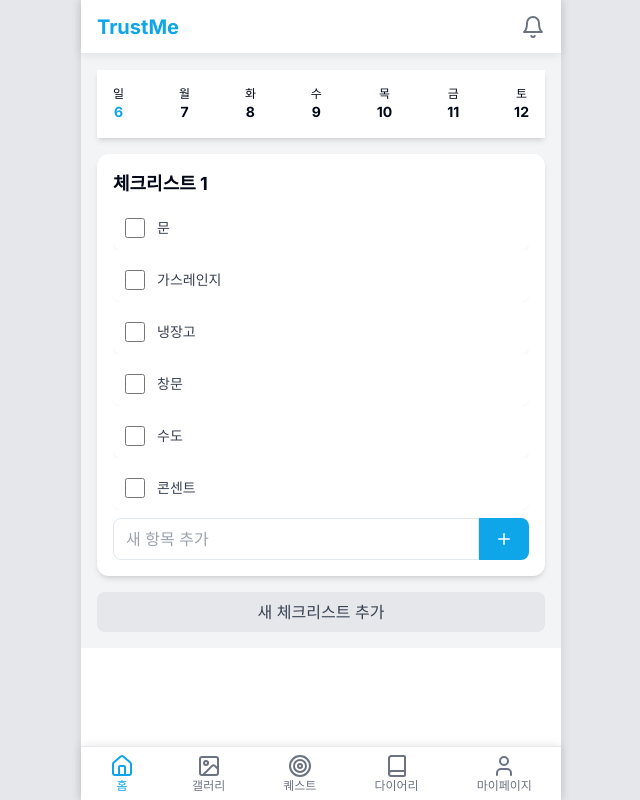
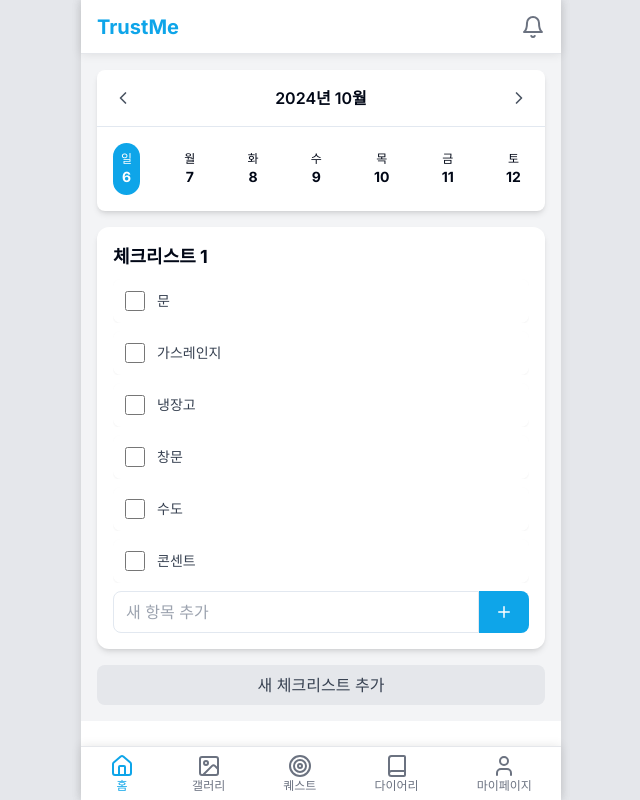
Before and after one commit to Monixc/capstone-trustme, a Next.js app: page /home in a window 1280 px wide. Shown: the whole page, without its empty margins (319-959 px from the left). Built offline with nearby package versions, Linux system fonts and the light colour scheme.

Commit message:
feat: 날짜 선택 기능

```diff
--- a/src/components/WeeklyCalender.tsx
+++ b/src/components/WeeklyCalender.tsx
@@ -1,35 +1,76 @@
-import { useState } from "react";
+import React, { useState } from "react";
+import { ChevronLeft, ChevronRight } from "lucide-react";
 
-const WeeklyCalendar = () => {
+const WeeklyCalendar: React.FC = () => {
   const [currentDate, setCurrentDate] = useState(new Date());
+  const [selectedDate, setSelectedDate] = useState(new Date());
 
-  const getWeekDates = () => {
+  const getWeekDates = (date: Date) => {
     const dates: Date[] = [];
+    const startOfWeek = new Date(date);
+    startOfWeek.setDate(date.getDate() - date.getDay());
+
     for (let i = 0; i < 7; i++) {
-      const date = new Date(currentDate);
-      date.setDate(currentDate.getDate() - currentDate.getDay() + i);
-      dates.push(date);
+      const newDate = new Date(startOfWeek);
+      newDate.setDate(startOfWeek.getDate() + i);
+      dates.push(newDate);
     }
     return dates;
   };
 
+  const handleDateClick = (date: Date) => {
+    setSelectedDate(date);
+    // 여기에 선택된 날짜에 대한 추가 로직을 구현할 수 있습니다.
+    // 예: 부모 컴포넌트에 선택된 날짜 전달
+  };
+
+  const changeWeek = (direction: "prev" | "next") => {
+    const newDate = new Date(currentDate);
+    newDate.setDate(currentDate.getDate() + (direction === "prev" ? -7 : 7));
+    setCurrentDate(newDate);
+  };
+
+  const weekDates = getWeekDates(currentDate);
+
   return (
-    <div className="flex justify-between items-center p-4 bg-white shadow-md">
-      {getWeekDates().map((date, index) => (
-        <div key={index} className="text-center">
-          <div className="text-xs">
-            {["일", "월", "화", "수", "목", "금", "토"][date.getDay()]}
-          </div>
+    <div className="bg-white shadow-md rounded-lg overflow-hidden">
+      <div className="flex justify-between items-center p-4 border-b">
+        <button
+          onClick={() => changeWeek("prev")}
+          className="text-gray-600 hover:text-gray-800">
+          <ChevronLeft size={20} />
+        </button>
+        <span className="font-semibold">
+          {weekDates[0].toLocaleDateString("ko-KR", {
+            month: "long",
+            year: "numeric",
+          })}
+        </span>
+        <button
+          onClick={() => changeWeek("next")}
+          className="text-gray-600 hover:text-gray-800">
+          <ChevronRight size={20} />
+        </button>
+      </div>
+      <div className="flex justify-between items-center p-4">
+        {weekDates.map((date, index) => (
           <div
-            className={`text-sm font-bold ${
-              date.toDateString() === new Date().toDateString()
+            key={index}
+            className={`text-center cursor-pointer p-2 rounded-full ${
+              date.toDateString() === selectedDate.toDateString()
+                ? "bg-sky-500 text-white"
+                : date.toDateString() === new Date().toDateString()
                 ? "text-sky-500"
                 : ""
-            }`}>
-            {date.getDate()}
+            }`}
+            onClick={() => handleDateClick(date)}>
+            <div className="text-xs">
+              {["일", "월", "화", "수", "목", "금", "토"][date.getDay()]}
+            </div>
+            <div className="text-sm font-bold">{date.getDate()}</div>
           </div>
-        </div>
-      ))}
+        ))}
+      </div>
     </div>
   );
 };
```
